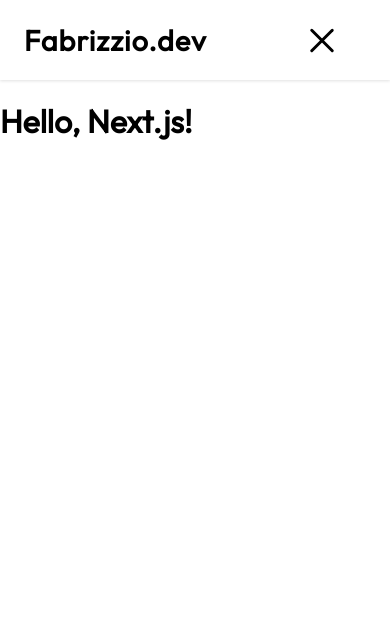
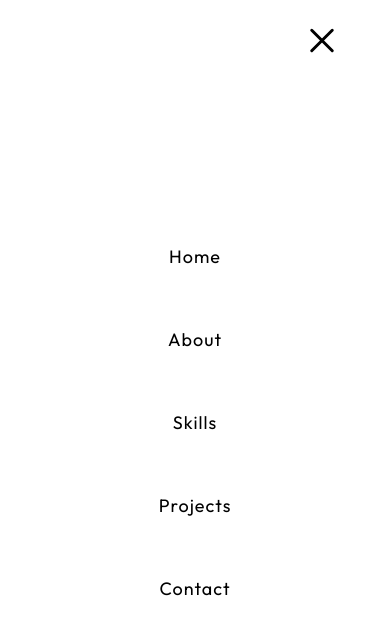
Before and after one commit to Fabrizzio20k/PORTFOLIO, a Next.js app: page / in a window 390 px wide. Both pictures are taken after a click on the button 322 px from the left and 40 px from the top of the page. Shown: the top 634 px of the page. Built offline with nearby package versions, Linux system fonts and the light colour scheme.

Commit message:
Fix navbar behavior

```diff
--- a/src/app/layout.tsx
+++ b/src/app/layout.tsx
@@ -7,7 +7,7 @@ export default function RootLayout({
   children: React.ReactNode
 }) {
   return (
-    <html lang="es">
+    <html lang="en">
       <body>
         <Navbar />
         {children}
--- a/src/components/Navbar.tsx
+++ b/src/components/Navbar.tsx
@@ -12,28 +12,47 @@ function Navbar() {
         console.log(isOpen);
     }, [isOpen]);
 
+    useEffect(() => {
+        const checkWindowSize = () => {
+            if (window.innerWidth > 960 && isOpen) {
+                setIsOpen(false);
+            }
+        };
+
+        window.addEventListener("resize", checkWindowSize);
+
+        return () => {
+            window.removeEventListener("resize", checkWindowSize);
+        };
+    }, [isOpen]);
+
     return (
-        <main>
         <nav className={styles.navbar}>
             <div>
-                    <Link href={"/"} className={styles.noDecoration}>
+                <Link href={"/"} className={styles.linkLogo}>
                     <h1 className={styles.textLogo}>Fabrizzio.dev</h1>
                 </Link>
             </div>
             <ul className={styles.navUL}>
                 <li className={styles.hamburguer}>
-                        <Hamburger rounded toggled={isOpen} toggle={setIsOpen} />
+                    <Hamburger rounded={true} toggled={isOpen} toggle={setIsOpen} />
                 </li>
+                {isOpen && (<div className={styles.fullScreenMenu}>
+                    {routes.map((route, index) => (
+                        <Link href={route.path} key={index} className={`${styles.links} ${styles.linkMobile}`} onClick={() => setIsOpen(false)}>
+                            {route.name}
+                        </Link>
+                    ))}
+                </div>)}
                 <li className={styles.menu}>
                     {routes.map((route, index) => (
-                            <Link href={route.path} key={index} className={`${styles.noDecoration} ${styles.links}`}>
+                        <Link href={route.path} key={index} className={`${styles.links}`}>
                             {route.name}
                         </Link>
                     ))}
                 </li>
             </ul>
         </nav>
-        </main>
     )
 }
 
--- a/src/styles/Navbar.module.css
+++ b/src/styles/Navbar.module.css
@@ -1,7 +1,3 @@
-.noDecoration {
-    text-decoration: none;
-}
-
 .noDisplay {
     display: none;
 }
@@ -32,26 +28,56 @@
     align-items: center;
 }
 
+.fullScreenMenu {
+    position: fixed;
+    top: 0;
+    left: 0;
+    width: 100%;
+    height: 100%;
+    background: rgb(255, 255, 255);
+    /* Cambia esto a tu color de fondo preferido */
+    z-index: 1000;
+    /* Asegúrate de que este valor sea mayor que el de cualquier otro elemento de la página */
+    display: flex;
+    flex-direction: column;
+    justify-content: center;
+    align-items: center;
+}
+
 .hamburguer {
     display: none;
+    z-index: 1001;
+}
+
+.linkLogo {
+    text-decoration: none;
 }
 
 .textLogo {
+    text-decoration: none;
     color: #000;
     font-size: 1.8em;
-    font-weight: 600;
+    font-weight: bolder;
     letter-spacing: 1px;
     text-decoration: none;
 
 }
 
 .links {
+    text-decoration: none;
     color: #000;
     font-size: 18px;
     font-weight: 500;
     letter-spacing: 1px;
     margin-left: 20px;
     text-decoration: none;
+    transition: all 0.3s ease-in-out;
+}
+
+.links:hover {
+    font-size: 19px;
+    font-weight: bolder;
+    transition: all 0.3s ease-in-out;
 }
 
 .menuMobile {
@@ -67,6 +93,22 @@
     padding: 0;
 }
 
+.linkMobile {
+    display: flex;
+    flex-direction: column;
+    justify-content: center;
+    align-items: center;
+    margin: 0;
+    padding: 30px;
+    width: inherit;
+    transition: all 0.3s ease-in-out;
+}
+
+.linkMobile:hover {
+    background-color: #f5f5f5;
+    transition: all 0.3s ease-in-out;
+}
+
 @media screen and (max-width: 960px) {
     .menu {
         display: none;
```
Lines whose indentation alone changed are shown as unchanged.
